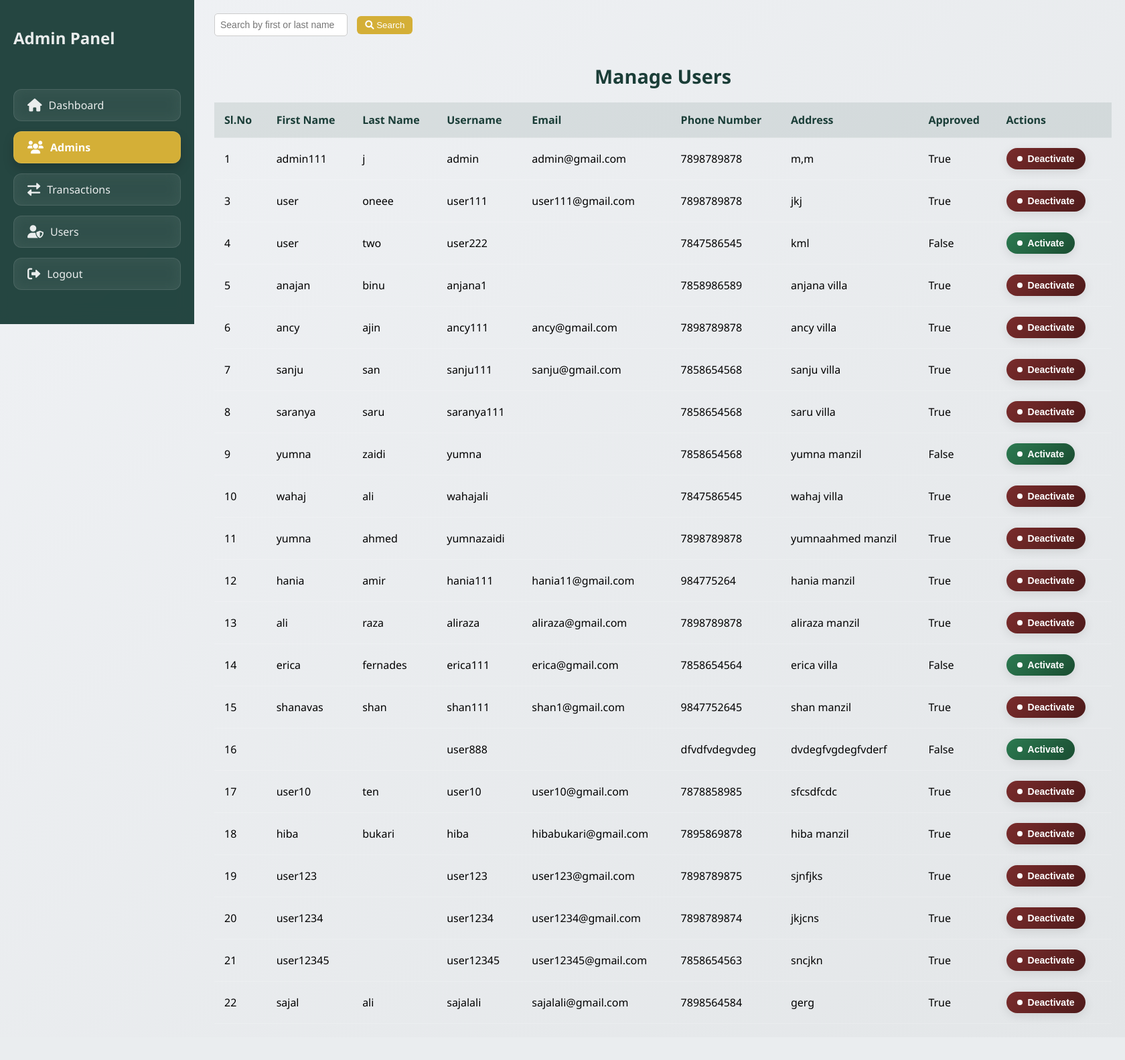
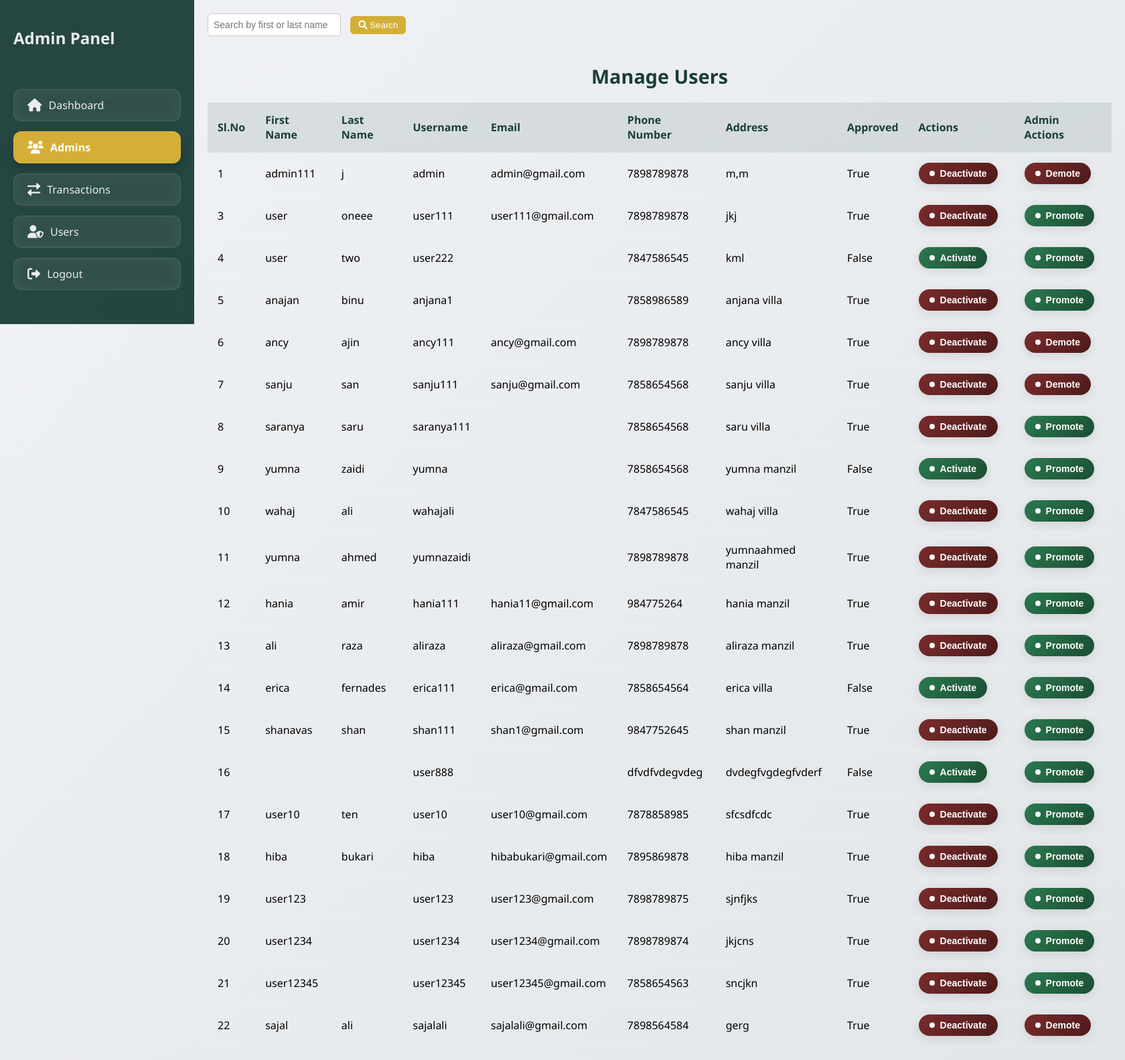
Before and after one commit to nijiya-curions/mufaza-project, a Django app: page /investapp/admin/user-list/ in a window 1680 px wide. Shown: the whole page at 67% size. Before the commit the page ends 1523 px from the top, so only its background shows below. Run offline with Django 5.2, Linux system fonts and the light colour scheme; a user stored in the database is signed in; data comes from the database, SQL or seed files in the repository; both versions use the stored data as it was after the commit; some libraries are stand-ins or nearby versions.

Commit message:
added a feature where current admin can promote users as admins

```diff
--- a/investmentproject/investapp/forms.py
+++ b/investmentproject/investapp/forms.py
@@ -50,11 +50,6 @@ from django.contrib.auth import get_user_model
 User = get_user_model()  # Use the custom user model if available
 
 class TransactionForm(forms.ModelForm):
-    user = forms.ModelChoiceField(
-        queryset=User.objects.filter(is_staff=False),  # Exclude admins
-        label="Select User"
-    ) # Select field for users
-
     class Meta:
         model = Transaction
         fields = ['user', 'particulars', 'narration', 'amount_type', 'amount']
--- a/investmentproject/investapp/templates/manage_users.html
+++ b/investmentproject/investapp/templates/manage_users.html
@@ -87,7 +87,7 @@
         .main-content {
             flex: 1;
             padding: 20px;
-            margin-left: 300px;
+            margin-left: 290px;
         }
 
         /* Heading directly on top of the table */
@@ -272,6 +272,7 @@
                     <th>Address</th>
                     <th>Approved</th>
                     <th>Actions</th>
+                    <th>Admin Actions</th> <!-- New column for admin actions -->
                 </tr>
             </thead>
             <tbody>
@@ -286,27 +287,31 @@
                     <td>{{ user.address }}</td>
                     <td>{{ user.is_approved }}</td>
                     <td>
-
-
                         <form method="post">
                             {% csrf_token %}
                             <input type="hidden" name="user_id" value="{{ user.id }}">
-
                             {% if user.is_approved %}
                                 <button type="submit" name="action" value="toggle" class="status status-debited">Deactivate</button>
                             {% else %}
                                 <button type="submit" name="action" value="toggle" class="status status-approved">Activate</button>
                             {% endif %}
                         </form>
-
-
+                    </td>
+                    <td> <!-- New column for admin actions -->
+                        <form method="post">
+                            {% csrf_token %}
+                            <input type="hidden" name="user_id" value="{{ user.id }}">
+                            {% if user.is_superuser %}
+                                <button type="submit" name="action" value="demote" class="status status-debited">Demote</button>
+                            {% else %}
+                                <button type="submit" name="action" value="promote" class="status status-approved">Promote</button>
+                            {% endif %}
+                        </form>
                     </td>
                 </tr>
                 {% endfor %}
             </tbody>
-
         </table>
-    </div>
 
 
 </body>
--- a/investmentproject/investapp/templates/pending_transactions.html
+++ b/investmentproject/investapp/templates/pending_transactions.html
@@ -473,7 +473,7 @@ textarea.form-control {
 
      <!-- New Transaction Form (Below the Table) -->
      <div class="container">
-        <h2>Create Investment</h2>
+        <h2>Create Transaction</h2>
         <form method="post" enctype="multipart/form-data" class="profile-form">
             {% csrf_token %}
 
--- a/investmentproject/investapp/views.py
+++ b/investmentproject/investapp/views.py
@@ -48,7 +48,6 @@ def signup_view(request):
 
 @never_cache
 def login_view(request):
-
     if request.user.is_authenticated:  # Check if the user is already logged in
         # Redirect to the appropriate dashboard based on user type
         if request.user.is_superuser:
@@ -104,19 +103,16 @@ def logout_view(request):
 
 
 # Admin view to list all users
-
 # Check if user is superuser
-
 def superuser_required(user):
     return user.is_authenticated and user.is_superuser
 
 @user_passes_test(superuser_required)
-
 def admin_user_list(request):
     User = get_user_model()
 
     # Get the search query from the GET request
-    search_query = request.GET.get('search', '')  # Default to empty string if no search query
+    search_query = request.GET.get('search', '')
 
     # Filter users based on the search query (first name or last name contains the search term)
     if search_query:
@@ -138,18 +134,32 @@ def admin_user_list(request):
             messages.error(request, "User not found.")
             return redirect('admin-user-list')
 
-        # Toggle the approval status
-        if action == 'toggle':
-            user.is_approved = not user.is_approved  # Toggle the status
+        if action == 'toggle':  # Toggle approval status
+            user.is_approved = not user.is_approved
+            user.save()
+            status = "activated" if user.is_approved else "deactivated"
+            messages.success(request, f"User {user.username} has been {status}.")
+        elif action == 'promote':  # Promote to admin
+            if not user.is_superuser:  # Avoid promoting an already superuser
+                user.is_staff = True
+                user.is_superuser = True
+                user.save()
+                messages.success(request, f"User {user.username} has been promoted to Admin.")
+            else:
+                messages.error(request, "User is already an Admin.")
+        elif action == 'demote':  # Demote from admin
+            if user.is_superuser:  # Ensure only superusers can be demoted
+                user.is_staff = False
+                user.is_superuser = False
+                user.save()
+                messages.success(request, f"User {user.username} has been demoted to a regular user.")
+            else:
+                messages.error(request, "User is not an Admin.")
         else:
             messages.error(request, "Invalid action.")
-            return redirect('admin-user-list')
-
-        user.save()
-        status = "activated" if user.is_approved else "deactivated"
-        messages.success(request, f"User {user.username} has been {status}.")
 
     return render(request, 'manage_users.html', {'users': users, 'search_query': search_query})
+
 
 
 #  admin transaction list
@@ -165,9 +175,8 @@ def transaction_list(request):
     search_query = request.GET.get('search', '')
 
     # Get all users who have at least one approved transaction
+   # Get all users who have at least one approved transaction
     users_with_transactions = CustomUser.objects.filter(
-        is_staff=False,
-        is_superuser=False,
         transactions__status='approved'
     ).distinct()
 
@@ -311,11 +320,10 @@ def decimal_to_float(value):
 @user_passes_test(lambda user: user.is_staff)
 def admin_user_home(request, user_id=None):
     # Filter users who have at least one approved transaction
+    # Get all users who have at least one approved transaction
     users_with_transactions = CustomUser.objects.filter(
-        is_staff=False,
-        is_superuser=False,
-        transactions__status='approved'  # Filter for approved transactions
-    ).distinct()  # Ensure no duplicates due to joins
+        transactions__status='approved'
+    ).distinct()
 
     user_data = []
     for user in users_with_transactions:
@@ -463,97 +471,3 @@ def update_profile(request):
         form = ProfileUpdateForm(instance=user)
 
     return render(request, 'updateprofile.html', {'form': form})
-
-
-
-
-
-
-# ----------------------------------------------------------
-
-# from django.http import JsonResponse, HttpResponse
-# from django.template.loader import render_to_string
-# from django.core.paginator import Paginator
-# from io import BytesIO
-# import xlwt  # For Excel export
-# from reportlab.lib.pagesizes import letter
-# from reportlab.pdfgen import canvas
-
-
-# def export_users_pdf(request):
-#     # Example data (replace with your actual logic)
-#     user_data = [
-#         {'user_id': 1, 'username': 'user1', 'credit_total': 1000, 'total_returns': 200, 'status': 'Active'},
-#         {'user_id': 2, 'username': 'user2', 'credit_total': 1500, 'total_returns': 300, 'status': 'Active'},
-#         # Add more users as needed
-#     ]
-
-#     # Generate HTML content for PDF
-#     html_content = render_to_string('users_pdf_template.html', {'user_data': user_data})
-
-#     # Convert HTML to PDF using WeasyPrint
-#     pdf_file = HTML(string=html_content).write_pdf()
-
-#     # Return the PDF as an HTTP response
-#     response = HttpResponse(pdf_file, content_type='application/pdf')
-#     response['Content-Disposition'] = 'attachment; filename="users_report.pdf"'
-#     return response
-
-# def export_users_excel(request):
-#     # Fetch all users with approved transactions
-#     users_with_transactions = CustomUser.objects.filter(
-#         is_staff=False,
-#         is_superuser=False,
-#         transactions__status='approved'
-#     ).distinct()
-
-#     user_data = []
-#     for user in users_with_transactions:
-#         transactions = Transaction.objects.filter(user=user, status='approved')
-#         total_credit = transactions.filter(amount_type='credit').aggregate(Sum('amount'))['amount__sum'] or 0
-#         total_debit = transactions.filter(amount_type='debit').aggregate(Sum('amount'))['amount__sum'] or 0
-
-#         first_transaction = transactions.filter(amount_type='credit').order_by('id').first()
-#         initial_value = first_transaction.amount if first_transaction else 0
-#         current_value = total_credit - total_debit
-
-#         if initial_value > 0:
-#             total_returns = round(((current_value - initial_value) / initial_value) * 100, 2)
-#         else:
-#             total_returns = 0
-
-#         user_data.append({
-#             'username': user.username,
-#             'user_id': user.id,
-#             'debit_total': total_debit,
-#             'credit_total': total_credit,
-#             'total_returns': total_returns,
-#             'status': 'Active' if total_returns > 0 else 'Inactive',
-#         })
-
-#     # Excel export logic
-#     response = HttpResponse(content_type='application/ms-excel')
-#     response['Content-Disposition'] = 'attachment; filename=users_report.xlsx'
-
-#     wb = xlwt.Workbook(encoding='utf-8')
-#     sheet = wb.add_sheet('Users')
-
-#     # Header row
-#     sheet.write(0, 0, 'User ID')
-#     sheet.write(0, 1, 'Username')
-#     sheet.write(0, 2, 'Total Invested')
-#     sheet.write(0, 3, 'Total Returns')
-#     sheet.write(0, 4, 'Status')
-
-#     # Data rows
-#     row = 1
-#     for user in user_data:
-#         sheet.write(row, 0, user['user_id'])
-#         sheet.write(row, 1, user['username'])
-#         sheet.write(row, 2, user['credit_total'])
-#         sheet.write(row, 3, user['total_returns'])
-#         sheet.write(row, 4, user['status'])
-#         row += 1
-
-#     wb.save(response)
-#     return response
```
Also changed, not shown: investmentproject/db.sqlite3. Lines whose indentation alone changed are shown as unchanged.
